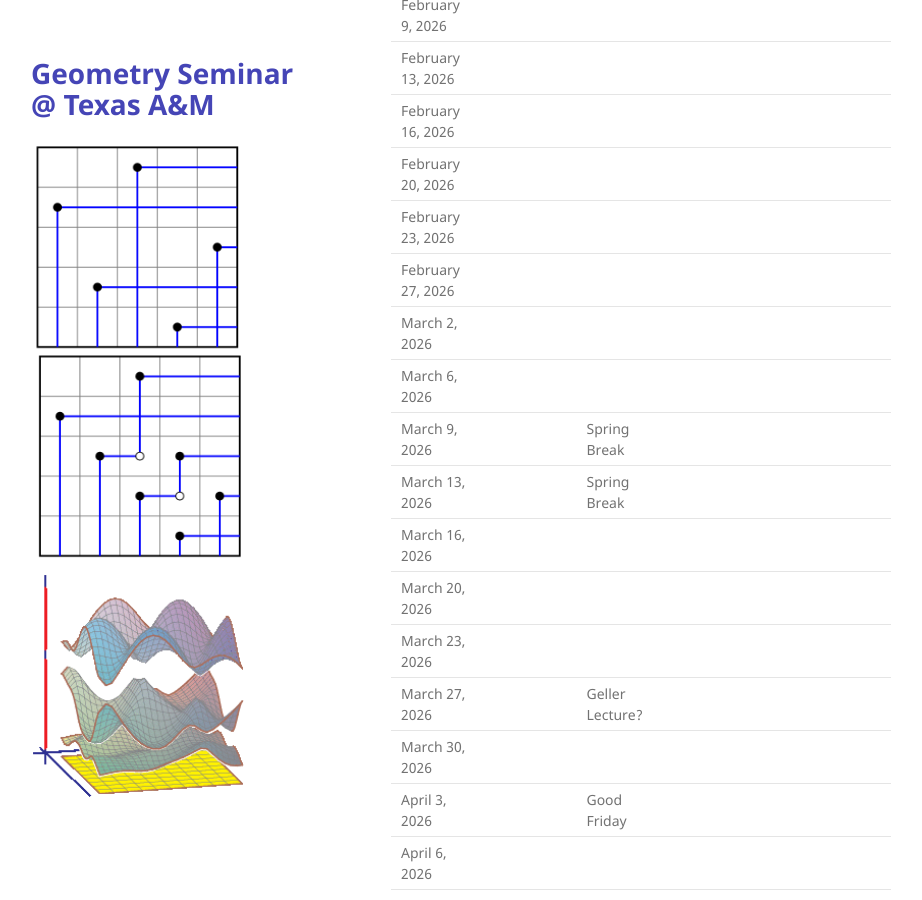
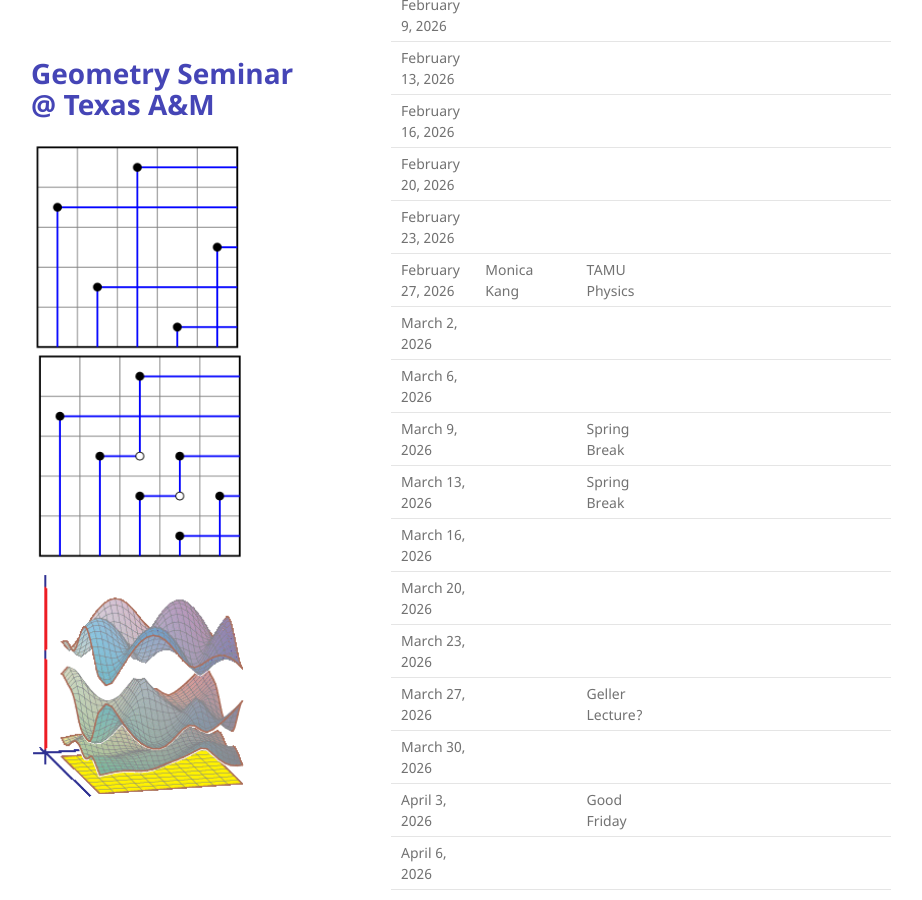
Before and after one commit to tamu-seminar/geometry, a Jekyll site: the page built from index.md, in a window 1280 px wide and 900 px high, scrolled down 773 px. Shown: the whole window, without its empty margins (179-1101 px from the left). Built offline with Jekyll 4.4.1, drawn with Linux system fonts in a browser that asks for light colours.

Commit message:
Update index.md

```diff
--- a/index.md
+++ b/index.md
@@ -36,7 +36,7 @@ The organizers are [Frank Sottile](https://franksottile.github.io/) and others.
 | February 16, 2026 | | | | |
 | February 20, 2026 | | | | |
 | February 23, 2026 | | | | |
-| February 27, 2026 | | | | |
+| February 27, 2026 | Monica Kang| TAMU Physics| | |
 | March 2, 2026 | | | | |
 | March 6, 2026 | | | | |
 | March 9, 2026 | | Spring Break | | |
```
